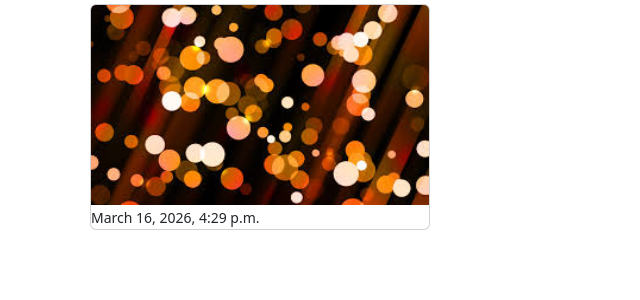
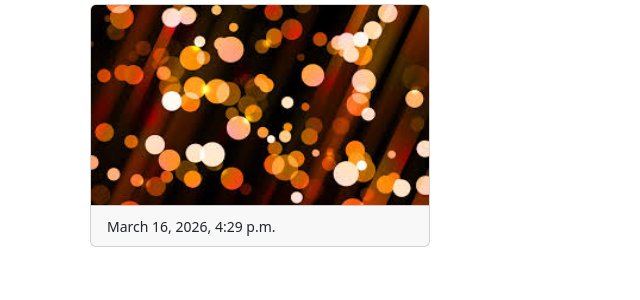
Before and after one commit to devsharifmahmud/ImageUploader, a Django app: page / in a window 1280 px wide. Shown: the part 232-532 px from the top of the page, without its empty margins (0-640 px from the left). Run offline with Django 5.2, Linux system fonts and the light colour scheme; data comes from the database, SQL or seed files in the repository.

Commit message:
Update crud code

```diff
--- a/myapp/templates/myapp/home.html
+++ b/myapp/templates/myapp/home.html
@@ -21,7 +21,7 @@
             <div class="col-sm-4">
                 <div class="card m-2">
                     <img src="{{x.photo.url}}" alt="" class="card-img-top" height="200">
-                    <div class="">
+                    <div class="card-footer">
                         <small>{{x.date}}</small>
                     </div>
                 </div>
```
